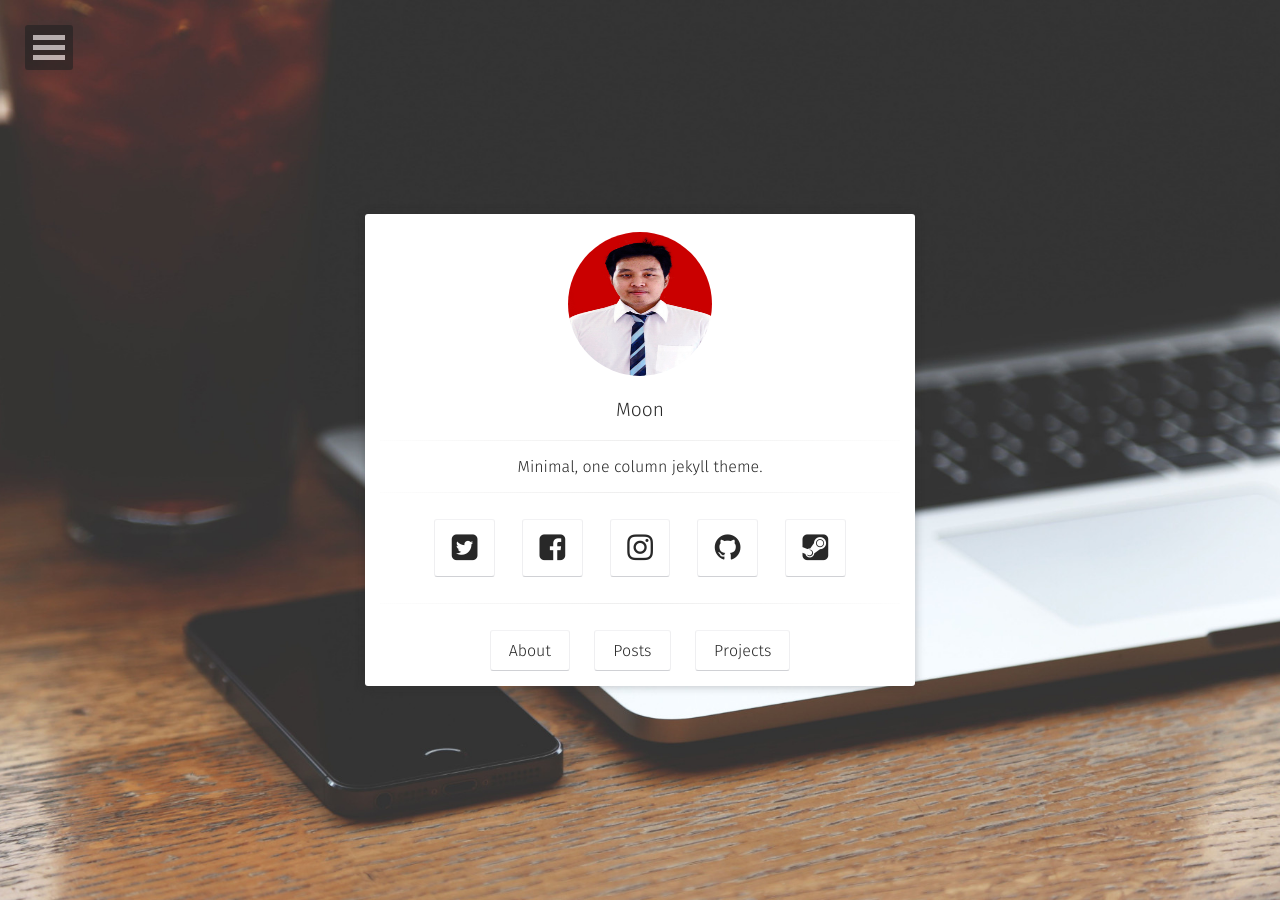
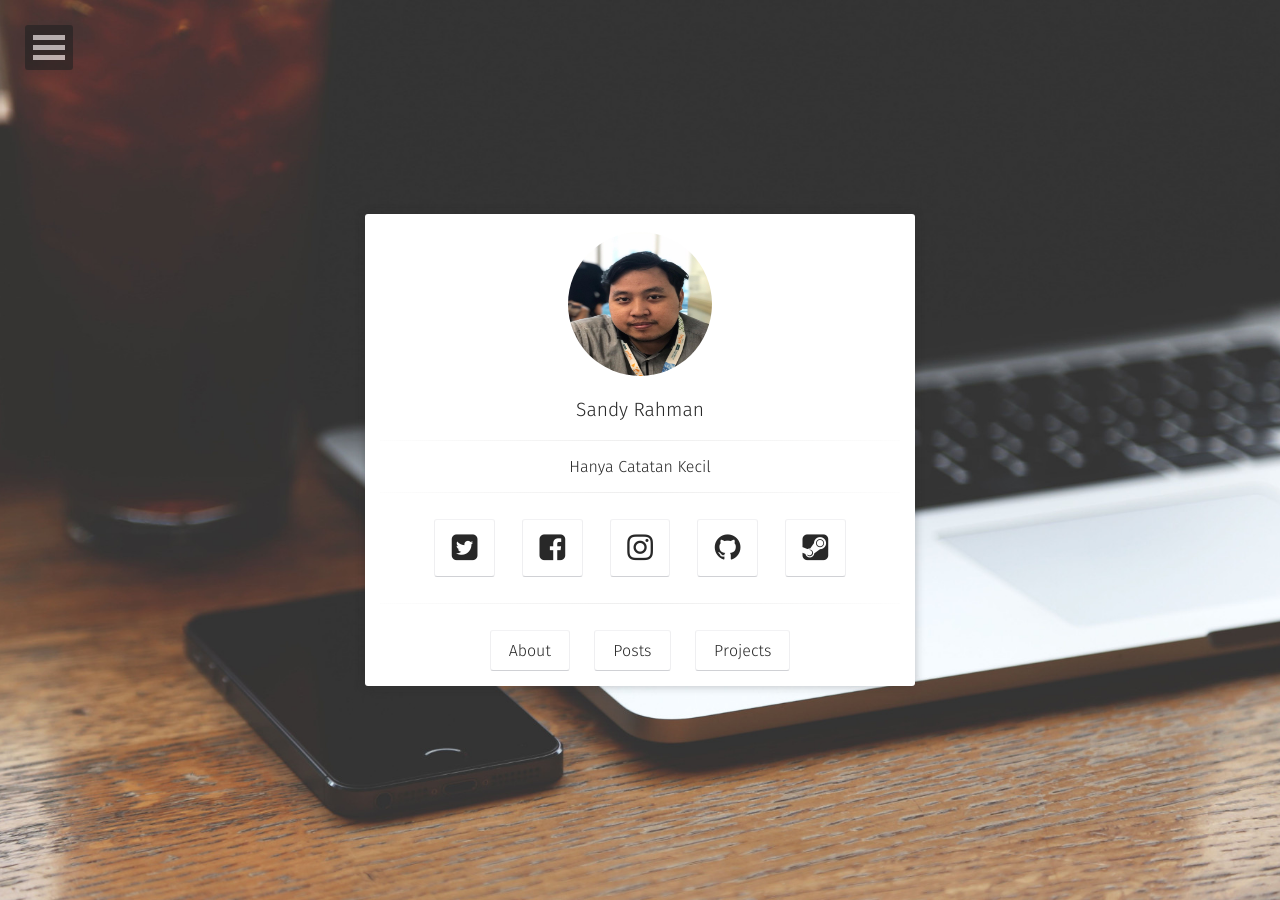
Before and after one commit to SandyRahman/sandyrahman.github.io, a Jekyll site: the page built from index.html, in a window 1280 px wide. Built offline with Jekyll 4.4.1, drawn with Linux system fonts in a browser that asks for light colours; some web fonts are replaced.

Commit message:
change _config.yml

```diff
--- a/_config.yml
+++ b/_config.yml
@@ -1,10 +1,10 @@
 # Site
-title:              Moon
-bio:                'Minimal, one column jekyll theme.'
+title:              Sandy Rahman
+bio:                'Hanya Catatan Kecil'
 description:        "Moon is a minimal, one column jekyll theme for your blog."
 reading_time:       true
 words_per_minute:   200
-logo:               'assets/img/sandy.jpg'
+logo:               'assets/img/PP.jpg'
 background:         'assets/img/placeholder-big.jpg'
 tiled_bg:           false   # Set this true if you want to tile your background image, otherwise it will be covered
 locale:             en_US
```
Also changed, not shown: assets/img/PP.jpg (added).
